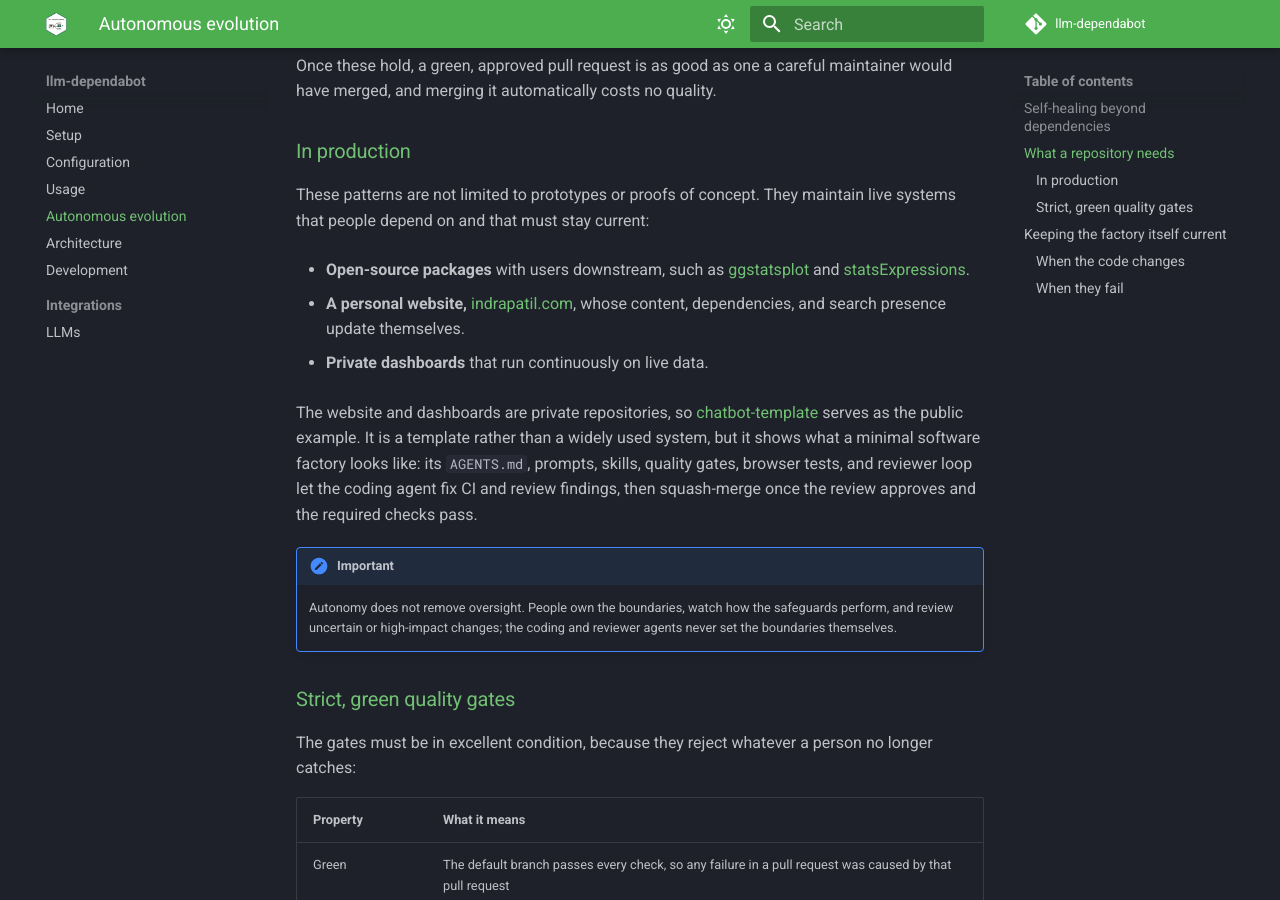
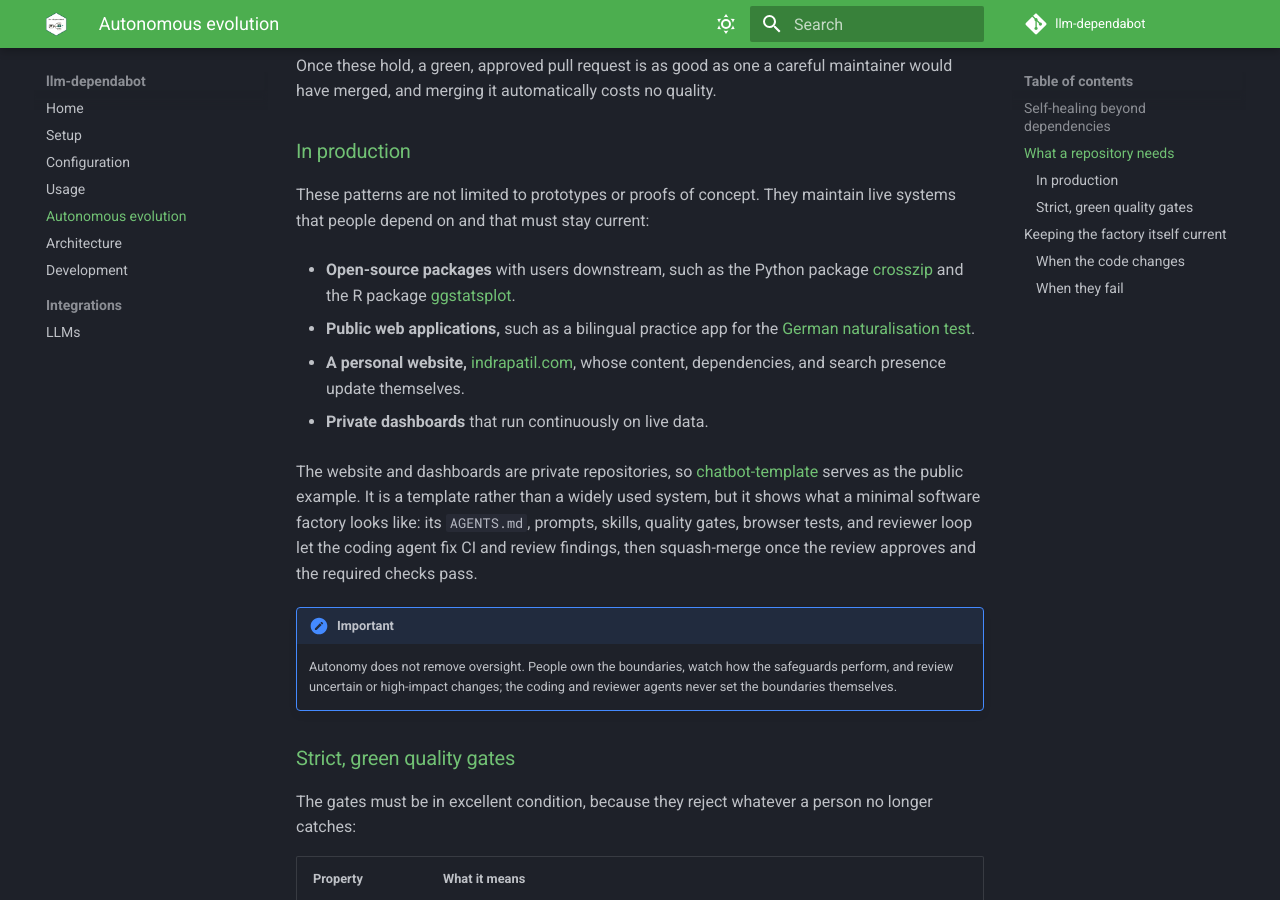
Before and after one commit to IndrajeetPatil/llm-dependabot, an MkDocs documentation site: the page built from docs/autonomy.md, in a window 1280 px wide and 900 px high, scrolled down 2429 px. Built offline with MkDocs 1.6.1 and Material for MkDocs 9.7.7, drawn with Linux system fonts in a browser that asks for light colours; comment, search, counter and statistics services are not loaded.

Commit message:
docs(autonomy): vary the production examples
Name a Python package, an R package, and a public web application.

```diff
--- a/docs/autonomy.md
+++ b/docs/autonomy.md
@@ -89,9 +89,12 @@ maintainer would have merged, and merging it automatically costs no quality.
 These patterns are not limited to prototypes or proofs of concept. They
 maintain live systems that people depend on and that must stay current:
 
-- **Open-source packages** with users downstream, such as
-  [ggstatsplot](https://github.com/IndrajeetPatil/ggstatsplot) and
-  [statsExpressions](https://github.com/IndrajeetPatil/statsExpressions).
+- **Open-source packages** with users downstream, such as the Python
+  package [crosszip](https://github.com/IndrajeetPatil/crosszip) and the R
+  package [ggstatsplot](https://github.com/IndrajeetPatil/ggstatsplot).
+
+- **Public web applications,** such as a bilingual practice app for the
+  [German naturalisation test](https://www.indrapatil.com/einbuergerungstest/).
 
 - **A personal website,** [indrapatil.com](https://www.indrapatil.com),
   whose content, dependencies, and search presence update themselves.
```
